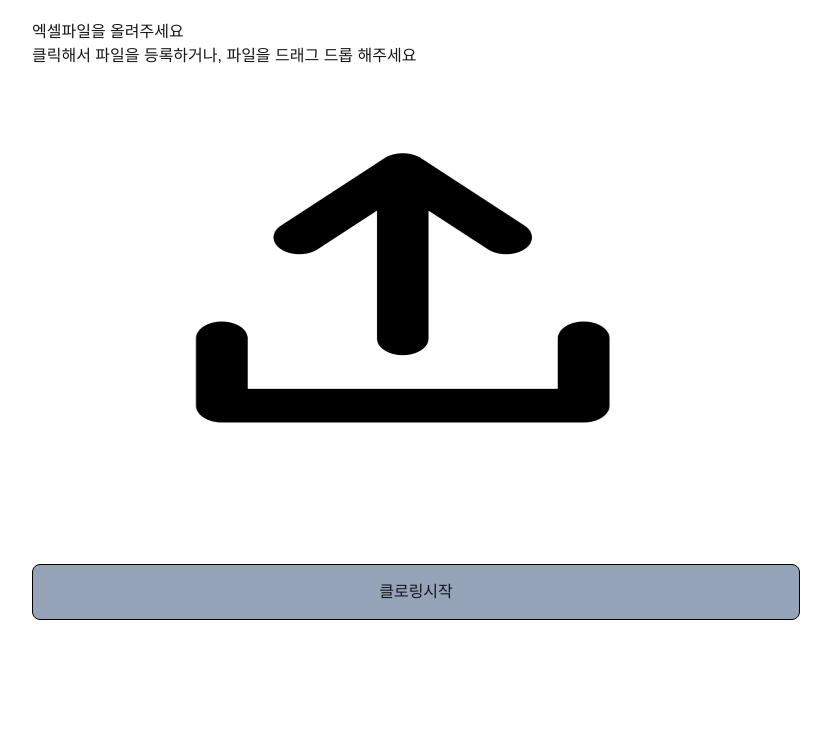
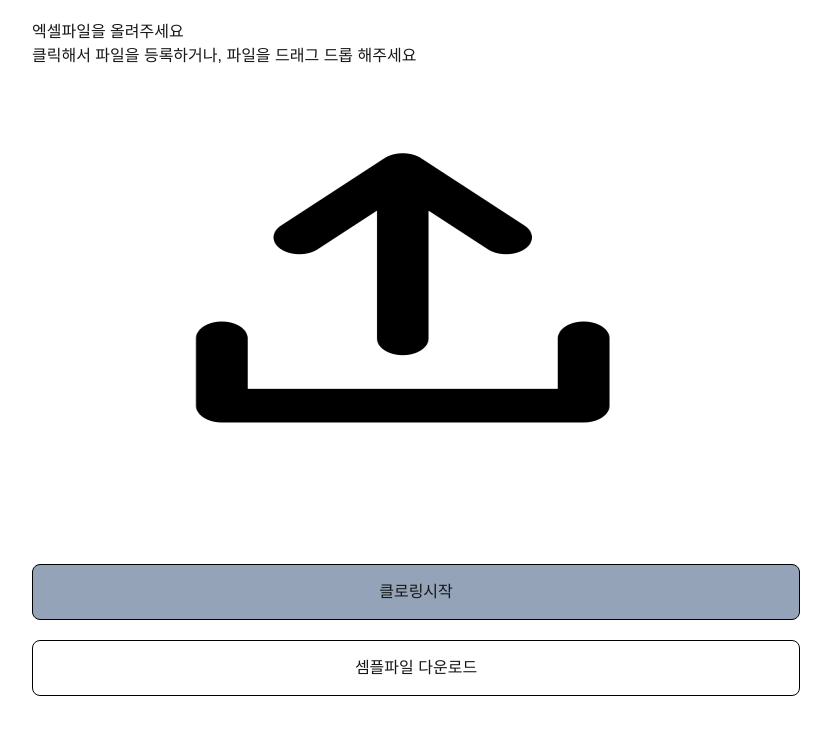
Before and after one commit to temcolabs/guhada_web_crawler, a Next.js app: page / in a window 1280 px wide. Shown: the top 734 px of the page, without its empty margins (224-1055 px from the left). Built offline with nearby package versions, Linux system fonts and the light colour scheme.

Commit message:
크롤링

```diff
--- a/src/template/DataTable/DataTable.tsx
+++ b/src/template/DataTable/DataTable.tsx
@@ -12,6 +12,7 @@ import Header from "./Header";
 import Rows from "./Rows";
 import Image from "next/image";
 import * as xlsx from "xlsx";
+import { exportJsonToExcel } from "util/JSONtoExcel";
 
 const DataTable = () => {
   const [data, setData] = useState<selectImageTableType[]>([]);
@@ -161,25 +162,6 @@ const DataTable = () => {
     setData([...copyData]);
   };
 
-  const exportJsonToExcel = (
-    jsonArray: exportExcelData[],
-    fileName = "output.xlsx",
-  ) => {
-    const worksheet = xlsx.utils.json_to_sheet(jsonArray);
-
-    const workbook = xlsx.utils.book_new();
-    xlsx.utils.book_append_sheet(workbook, worksheet, "Sheet1");
-
-    const excelData = xlsx.write(workbook, { bookType: "xlsx", type: "array" });
-
-    const blob = new Blob([excelData], { type: "application/octet-stream" });
-
-    const link = document.createElement("a");
-    link.href = URL.createObjectURL(blob);
-    link.download = fileName;
-    link.click();
-  };
-
   const exportData = () => {
     const excelData: exportExcelData[] = [];
     data.forEach((item) => {
@@ -211,7 +193,7 @@ const DataTable = () => {
       });
     });
 
-    exportJsonToExcel(excelData);
+    exportJsonToExcel<exportExcelData>(excelData);
   };
 
   return (
--- a/src/template/main/UploadFile.tsx
+++ b/src/template/main/UploadFile.tsx
@@ -5,6 +5,7 @@ import { useRouter } from "next/navigation";
 import { ChangeEvent, DragEvent, useRef, useState } from "react";
 import { selectImageTableType } from "type/type";
 import { API } from "util/API";
+import { exportJsonToExcel } from "util/JSONtoExcel";
 
 const UploadFile = () => {
   const [file, setFile] = useState<File | undefined>(undefined);
@@ -108,6 +109,33 @@ const UploadFile = () => {
       }
     }
   };
+  const sampleFileDownLoad = () => {
+    exportJsonToExcel(
+      [
+        {
+          index: "",
+          date: "",
+          상품번호: "",
+          링크: "",
+          브랜드: "",
+          카테고리: "",
+          ["상품명(추정)"]: "",
+          ["모델명(추정)"]: "",
+          색상: "",
+          성별: "",
+          ["상품상세 이미지 1"]: "",
+          ["상품상세 이미지 2"]: "",
+          ["상품상세 이미지 3"]: "",
+          ["상품상세 이미지 4"]: "",
+          ["상품상세 이미지 5"]: "",
+          ["상품상세 이미지 6"]: "",
+          비고: "",
+          담당자: "",
+        },
+      ],
+      "sample.xlsx",
+    );
+  };
   if (isLoading) {
     return <div>로딩중......크롤링 양에 따라 10~20분 정도 걸릴수있습니다</div>;
   }
@@ -151,13 +179,12 @@ const UploadFile = () => {
         >
           클로링시작
         </button>
-        {/* <button
-          onClick={testButton}
-          disabled={!file}
+        <button
+          onClick={sampleFileDownLoad}
           className="h-[56px] rounded-[8px] border-[1px] border-black disabled:bg-slate-400"
         >
-          테스트
-        </button> */}
+          셈플파일 다운로드
+        </button>
       </form>
     </div>
   );
--- /dev/null
+++ b/src/util/JSONtoExcel.ts
@@ -0,0 +1,20 @@
+import { exportExcelData } from "type/type";
+import * as xlsx from "xlsx";
+
+const exportJsonToExcel = <T>(jsonArray: T[], fileName = "output.xlsx") => {
+  const worksheet = xlsx.utils.json_to_sheet(jsonArray);
+
+  const workbook = xlsx.utils.book_new();
+  xlsx.utils.book_append_sheet(workbook, worksheet, "Sheet1");
+
+  const excelData = xlsx.write(workbook, { bookType: "xlsx", type: "array" });
+
+  const blob = new Blob([excelData], { type: "application/octet-stream" });
+
+  const link = document.createElement("a");
+  link.href = URL.createObjectURL(blob);
+  link.download = fileName;
+  link.click();
+};
+
+export { exportJsonToExcel };
```
